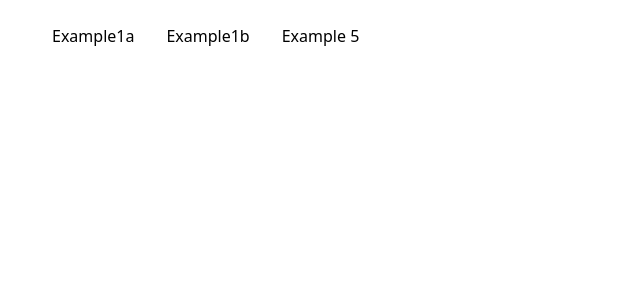
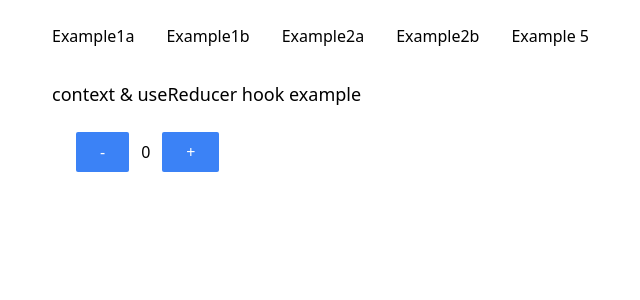
Before and after one commit to sezeregrek/deckofcards, a React (Create React App) app: page /example2b in a window 1280 px wide. Shown: the top 300 px of the page, without its empty margins (140-780 px from the left). Built offline with nearby package versions, Linux system fonts and the light colour scheme; what typesafe-actions would draw is missing.

Commit message:
example2 ready

```diff
--- a/src/App.tsx
+++ b/src/App.tsx
@@ -1,5 +1,5 @@
 import { BrowserRouter as Router, Switch, Route, Link } from "react-router-dom";
-import { Example1a, Example1b, Example5 } from "pages";
+import { Example1a, Example1b, Example2a, Example2b, Example5 } from "pages";
 
 function App() {
   return (
@@ -8,12 +8,16 @@ function App() {
         <nav className="w-full flex space-x-8 pt-6">
           <Link to="/">Example1a</Link>
           <Link to="/example1b">Example1b</Link>
+          <Link to="/example2a">Example2a</Link>
+          <Link to="/example2b">Example2b</Link>
           <Link to="/example5">Example 5</Link>
         </nav>
         <div className="w-full pt-8">
           <Switch>
             <Route path="/" component={Example1a} exact />
             <Route path="/example1b" component={Example1b} exact />
+            <Route path="/example2a" component={Example2a} exact />
+            <Route path="/example2b" component={Example2b} exact />
             <Route path="/example5" component={Example5} exact />
           </Switch>
         </div>
--- /dev/null
+++ b/src/pages/Example2/Example2a.tsx
@@ -0,0 +1,26 @@
+import { createContext, useContext } from "react";
+
+const CounterContext = createContext({ counter: 0 });
+
+const Example2aSample = () => {
+  const { counter } = useContext(CounterContext);
+
+  return (
+    <div className="flex flex-col space-x-6">
+      <div className="flex w-full text-lg pb-6">context basic example</div>
+      <div className="flex items-center space-x-3">
+        <span className="text-md">Counter: {counter}</span>
+      </div>
+    </div>
+  );
+};
+
+const Example2a = () => {
+  return (
+    <CounterContext.Provider value={{ counter: 1000 }}>
+      <Example2aSample />
+    </CounterContext.Provider>
+  );
+};
+
+export default Example2a;
--- /dev/null
+++ b/src/pages/Example2/Example2b.tsx
@@ -0,0 +1,80 @@
+import { useReducer, createContext, useContext } from "react";
+import { createAction, getType } from "typesafe-actions";
+import { ActionType } from "typesafe-actions";
+import Button from "components/Button";
+
+type State = { counter: number };
+
+const increase = createAction("increase")();
+const decrease = createAction("decrease")();
+
+type Actions = ActionType<typeof increase | typeof decrease>;
+
+const reducer = (state: State, action: Actions): State => {
+  switch (action.type) {
+    case getType(increase):
+      return { counter: state.counter + 1 };
+
+    case getType(decrease):
+      return { counter: state.counter - 1 };
+
+    default:
+      return state;
+  }
+};
+
+type Dispatch = React.Dispatch<Actions>;
+type ProviderValue = [State, Dispatch];
+
+const CounterContext = createContext<Partial<ProviderValue>>([]);
+CounterContext.displayName = "CounterContext";
+
+const CounterProvider: React.FC = ({ children }) => {
+  const value = useReducer(reducer, {
+    counter: 0,
+  });
+
+  return (
+    <CounterContext.Provider value={value}>{children}</CounterContext.Provider>
+  );
+};
+
+const useCounter = (): ProviderValue => {
+  const context = useContext(CounterContext);
+  if (context === undefined || context.length === 0) {
+    throw new Error(`useCounter must be used within an CounterProvider`);
+  }
+
+  return context as ProviderValue;
+};
+
+const Counter = () => {
+  const [{ counter }, dispatch] = useCounter();
+
+  return (
+    <div className="flex items-center space-x-3">
+      <Button onClick={() => dispatch(decrease())}>-</Button>
+      <span className="text-md">{counter}</span>
+      <Button onClick={() => dispatch(increase())}>+</Button>
+    </div>
+  );
+};
+
+const Example2bSample = () => (
+  <div className="flex flex-col space-x-6">
+    <div className="flex w-full text-lg pb-6">
+      context & useReducer hook example
+    </div>
+    <Counter />
+  </div>
+);
+
+const Example2b = () => {
+  return (
+    <CounterProvider>
+      <Example2bSample />
+    </CounterProvider>
+  );
+};
+
+export default Example2b;
--- a/src/pages/index.ts
+++ b/src/pages/index.ts
@@ -1,3 +1,5 @@
 export { default as Example1a } from "./Example1/Example1a";
 export { default as Example1b } from "./Example1/Example1b";
+export { default as Example2a } from "./Example2/Example2a";
+export { default as Example2b } from "./Example2/Example2b";
 export { default as Example5 } from "./Example5/Example5";
```
